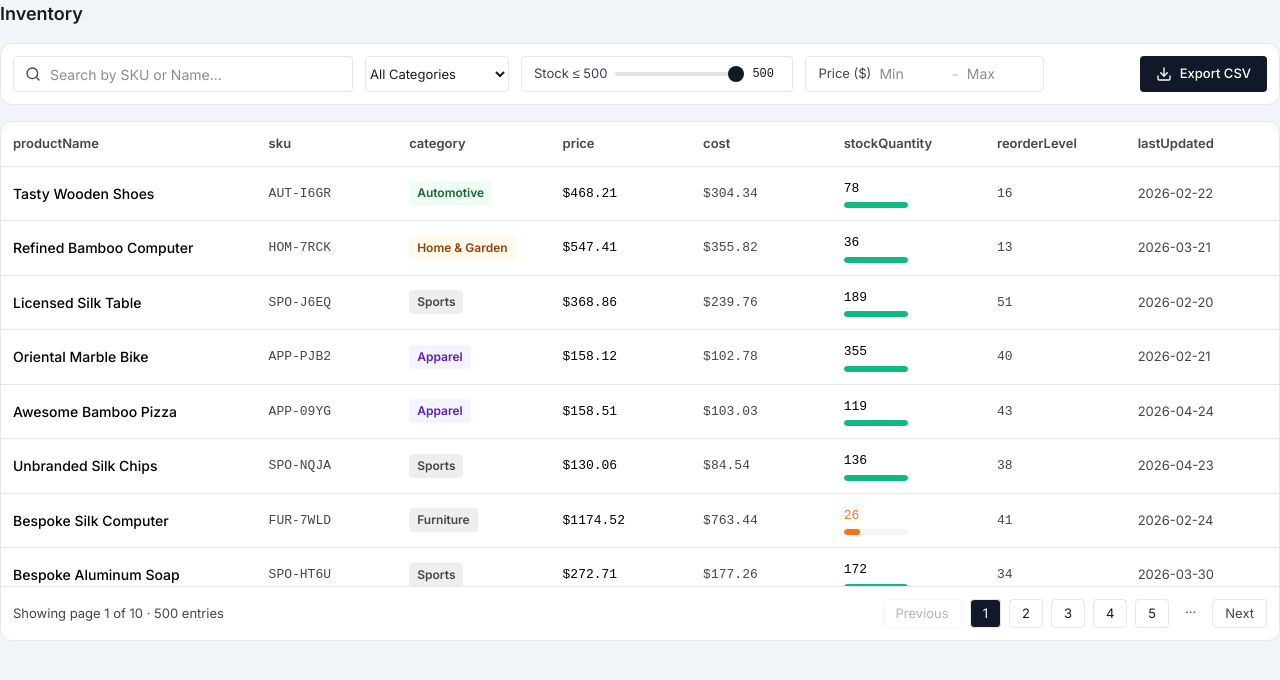
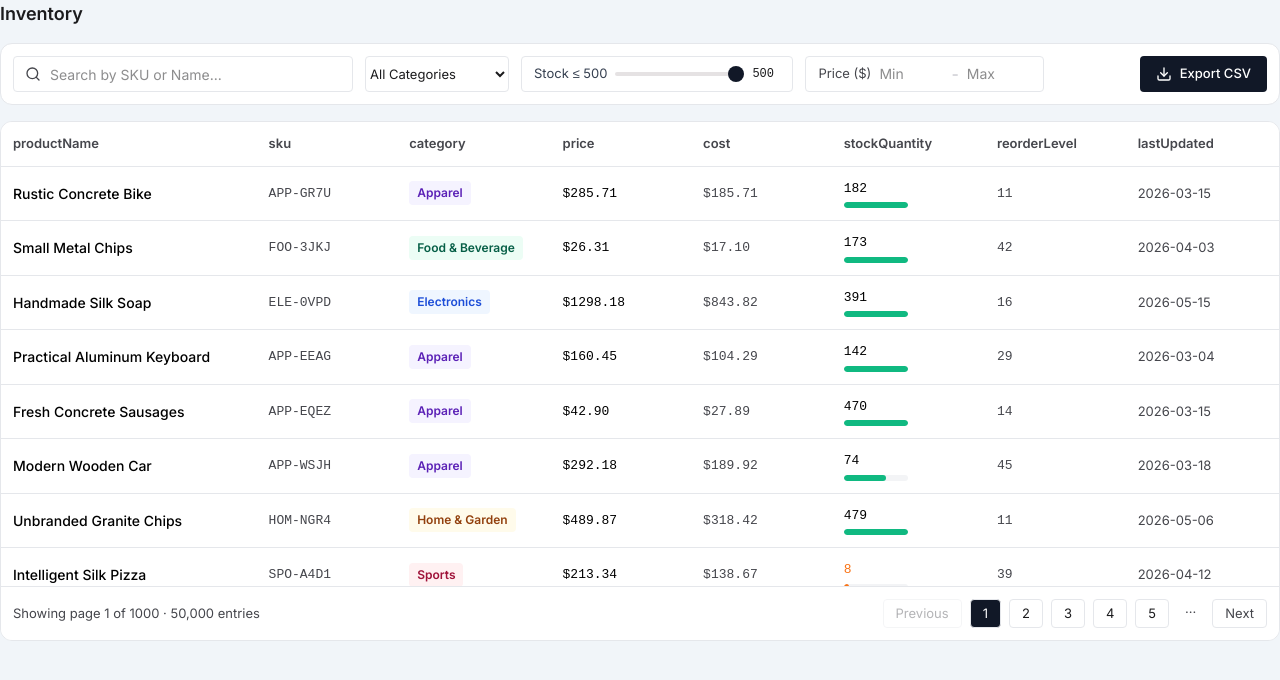
Before and after one commit to AyushVyas3925/aura-enterp, a Next.js app: page /inventory in a window 1280 px wide. Shown: the top 680 px of the page. Built offline with nearby package versions, Linux system fonts and the light colour scheme.

Commit message:
feat: implement inventory dashboard with filtering, sorting, CSV export, and restock functionality

```diff
--- a/src/app/api/analytics/route.ts
+++ b/src/app/api/analytics/route.ts
@@ -1,5 +1,7 @@
 import { NextResponse } from "next/server";
 import { getInventoryData } from "@/lib/inventoryData";
+
+export const dynamic = "force-dynamic";
 
 export async function GET() {
   const data = getInventoryData();
--- a/src/app/inventory/page.tsx
+++ b/src/app/inventory/page.tsx
@@ -14,13 +14,13 @@ const CATEGORY_STYLES: Record<string, { bg: string; text: string }> = {
   Electronics: { bg: "#EFF6FF", text: "#1D4ED8" },
   Apparel: { bg: "#F5F3FF", text: "#5B21B6" },
   "Home & Garden": { bg: "#FFFBEB", text: "#92400E" },
-  "Sports & Outdoors": { bg: "#FFF1F2", text: "#9F1239" },
+  Sports: { bg: "#FFF1F2", text: "#9F1239" },
   Automotive: { bg: "#F0FDF4", text: "#166534" },
   "Food & Beverage": { bg: "#ECFDF5", text: "#065F46" },
   "Health & Beauty": { bg: "#FDF4FF", text: "#7E22CE" },
   "Toys & Games": { bg: "#FFF7ED", text: "#C2410C" },
   "Office Supplies": { bg: "#F0F9FF", text: "#0369A1" },
-  "Tools & Hardware": { bg: "#FEF3C7", text: "#92400E" },
+  Furniture: { bg: "#FEF3C7", text: "#92400E" },
 };
 
 function StockBadge({ stock }: { stock: number }) {
@@ -101,8 +101,8 @@ const InventoryPage = () => {
     return sortDir === "desc" ? <ArrowUp size={14} /> : <ArrowDown size={14} />;
   };
 
-  const thStyle = (align?: string) => `p-3 whitespace-nowrap cursor-pointer select-none group hover:bg-gray-50 ${align === "right" ? "text-right" : align === "center" ? "text-center" : "text-left"}`;
-  const thBase = { fontSize: 13, fontWeight: 600, color: "#45464c" };
+  const thStyle = (align?: string) => `p-3 whitespace-nowrap cursor-pointer select-none group hover:bg-gray-50 sticky top-0 bg-white z-10 border-b ${align === "right" ? "text-right" : align === "center" ? "text-center" : "text-left"}`;
+  const thBase = { fontSize: 13, fontWeight: 600, color: "#45464c", borderColor: "#E5E7EB" };
 
   return (
     <section className="flex flex-col gap-4">
--- a/src/app/page.tsx
+++ b/src/app/page.tsx
@@ -21,11 +21,17 @@ const Home = function () {
 
   // Run after paint so DOM dimensions are accurate
   useLayoutEffect(() => {
-    const idx = NAV_TABS.findIndex(t => t.id === view);
-    const btn = btnRefs.current[idx];
-    if (btn) {
-      setPill({ left: btn.offsetLeft, top: btn.offsetTop, width: btn.offsetWidth, height: btn.offsetHeight, ready: true });
-    }
+    const updatePill = () => {
+      const idx = NAV_TABS.findIndex(t => t.id === view);
+      const btn = btnRefs.current[idx];
+      if (btn) {
+        setPill({ left: btn.offsetLeft, top: btn.offsetTop, width: btn.offsetWidth, height: btn.offsetHeight, ready: true });
+      }
+    };
+
+    updatePill();
+    window.addEventListener("resize", updatePill);
+    return () => window.removeEventListener("resize", updatePill);
   }, [view]);
 
   return (
--- a/src/lib/inventoryData.ts
+++ b/src/lib/inventoryData.ts
@@ -43,7 +43,7 @@ export type InventoryItem = {
 };
 
 function generateStockQuantity(): number {
-  const roll = Math.random();
+  const roll = faker.number.float({ min: 0, max: 1 });
   if (roll < 0.005) return 0;
   if (roll < 0.12) return faker.number.int({ min: 1, max: 5 });
   if (roll < 0.22) return faker.number.int({ min: 6, max: 20 });
@@ -53,7 +53,7 @@ function generateStockQuantity(): number {
 }
 
 function pickCategory(): typeof CATEGORY_CONFIG[0] {
-  const r = Math.random();
+  const r = faker.number.float({ min: 0, max: 1 });
   let cumulative = 0;
   for (const cat of CATEGORY_CONFIG) {
     cumulative += cat.intentWeight;
@@ -74,7 +74,7 @@ const SUPPLIERS = [
 
 let _cache: InventoryItem[] | null = null;
 
-export function getInventoryData(count: number = 500): InventoryItem[] {
+export function getInventoryData(count: number = 50000): InventoryItem[] {
   if (_cache) return _cache;
 
   _cache = Array.from({ length: count }, () => {
```
